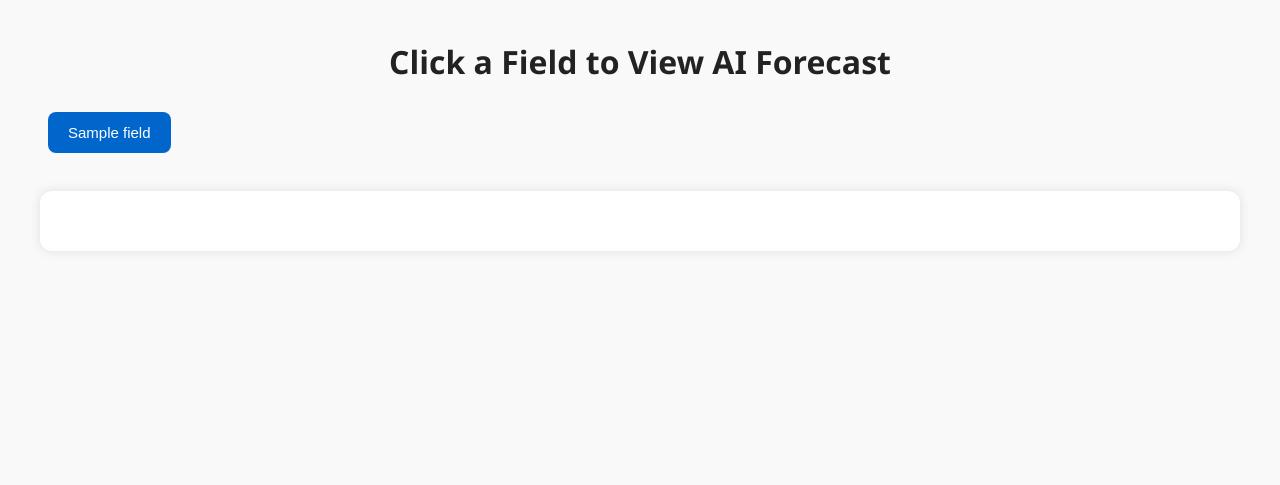
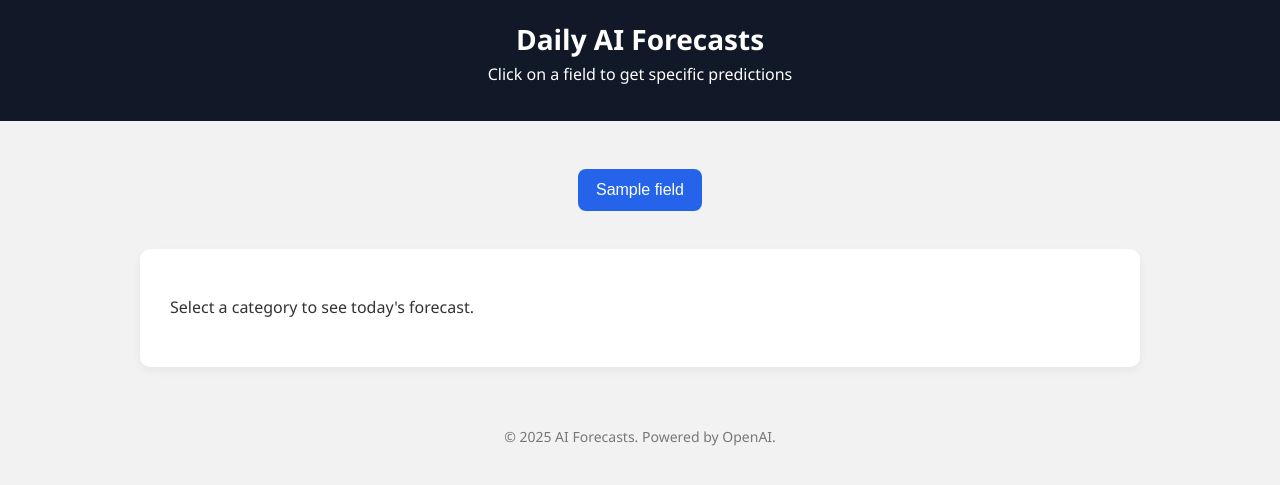
Before and after one commit to Vishalsnw/AI_Prediction_App, a Python web app: template templates/index.html in a window 1280 px wide. Shown: the top 485 px of the page. Run offline with Jinja, Linux system fonts and the light colour scheme; the template is opened without the code that fills it: most values are stand-ins (such as "Sample title", 1, 10 or a date in 2020).

Commit message:
Update index.html

```diff
--- a/templates/index.html
+++ b/templates/index.html
@@ -1,64 +1,124 @@
 <!DOCTYPE html>
-<html>
+<html lang="en">
 <head>
-    <title>AI Daily Predictions</title>
     <meta charset="UTF-8">
+    <title>Daily AI Forecasts</title>
+    <meta name="viewport" content="width=device-width, initial-scale=1">
     <style>
         body {
-            font-family: 'Segoe UI', Tahoma, Geneva, Verdana, sans-serif;
-            background-color: #f9f9f9;
-            margin: 40px;
+            font-family: "Segoe UI", Tahoma, Geneva, Verdana, sans-serif;
+            margin: 0;
+            background: #f2f2f2;
+            color: #333;
         }
+
+        header {
+            background-color: #111827;
+            color: #ffffff;
+            padding: 20px 0;
+            text-align: center;
+        }
+
         h1 {
-            text-align: center;
-            color: #222;
+            margin: 0;
+            font-size: 28px;
         }
+
+        .container {
+            max-width: 1000px;
+            margin: 40px auto;
+            padding: 0 20px;
+        }
+
+        .buttons {
+            display: flex;
+            flex-wrap: wrap;
+            justify-content: center;
+            margin-bottom: 30px;
+        }
+
         .field-btn {
-            padding: 12px 20px;
+            background-color: #2563eb;
+            color: white;
+            padding: 12px 18px;
             margin: 8px;
-            background-color: #0066cc;
-            color: white;
             border: none;
             border-radius: 8px;
             cursor: pointer;
-            font-size: 15px;
+            font-size: 16px;
+            transition: background 0.2s;
         }
+
         .field-btn:hover {
-            background-color: #004a99;
+            background-color: #1e40af;
         }
+
         .result {
-            margin-top: 30px;
             background: white;
+            border-radius: 10px;
             padding: 30px;
-            border-radius: 12px;
-            box-shadow: 0 0 12px rgba(0, 0, 0, 0.1);
+            box-shadow: 0 4px 10px rgba(0, 0, 0, 0.05);
         }
+
         .result h2 {
+            font-size: 24px;
             margin-bottom: 10px;
-            color: #444;
+            color: #1e3a8a;
+        }
+
+        .result p {
+            font-size: 16px;
+            line-height: 1.6;
+        }
+
+        footer {
+            text-align: center;
+            padding: 20px;
+            font-size: 14px;
+            color: #777;
+        }
+
+        @media (max-width: 600px) {
+            .field-btn {
+                width: 100%;
+                text-align: center;
+            }
         }
     </style>
 </head>
 <body>
-    <h1>Click a Field to View AI Forecast</h1>
-    <div id="buttons">
-        {% for field in fields %}
-            <button class="field-btn" onclick="getPrediction('{{ field }}')">{{ field }}</button>
-        {% endfor %}
+    <header>
+        <h1>Daily AI Forecasts</h1>
+        <p style="margin-top: 5px;">Click on a field to get specific predictions</p>
+    </header>
+
+    <div class="container">
+        <div class="buttons">
+            {% for field in fields %}
+                <button class="field-btn" onclick="getPrediction('{{ field }}')">{{ field }}</button>
+            {% endfor %}
+        </div>
+
+        <div id="predictionResult" class="result">
+            <p>Select a category to see today's forecast.</p>
+        </div>
     </div>
-    <div id="predictionResult" class="result"></div>
+
+    <footer>
+        &copy; 2025 AI Forecasts. Powered by OpenAI.
+    </footer>
 
     <script>
         function getPrediction(topic) {
             const resultDiv = document.getElementById("predictionResult");
-            resultDiv.innerHTML = `<p><strong>Generating forecast for ${topic}...</strong></p>`;
+            resultDiv.innerHTML = `<p><strong>Loading prediction for ${topic}...</strong></p>`;
             fetch("/predict/" + encodeURIComponent(topic))
                 .then(res => res.json())
                 .then(data => {
                     if (data.prediction) {
-                        resultDiv.innerHTML = `<h2>${topic}</h2><p>${data.prediction.replace(/\n/g, "<br><br>")}</p>`;
+                        resultDiv.innerHTML = `<h2>${topic}</h2><p>${data.prediction.replace(/\n/g, "<br>")}</p>`;
                     } else {
-                        resultDiv.innerHTML = "<p>Prediction failed to load.</p>";
+                        resultDiv.innerHTML = "<p>Error loading prediction.</p>";
                     }
                 })
                 .catch(() => {
```
